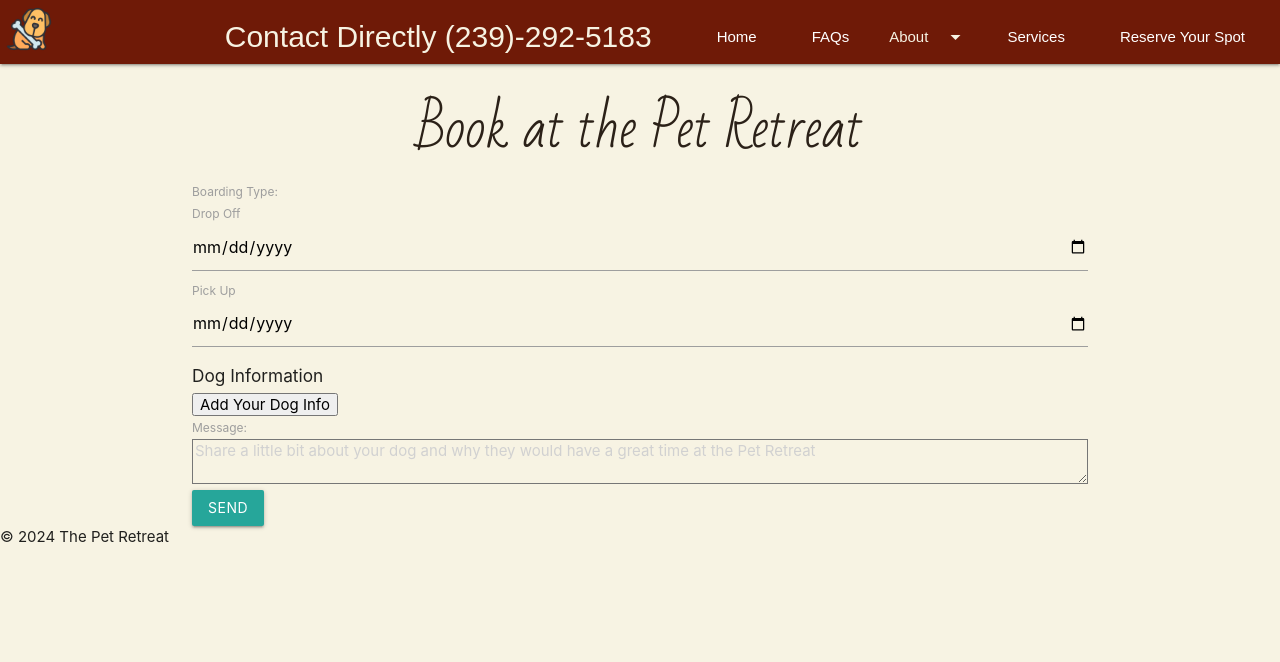
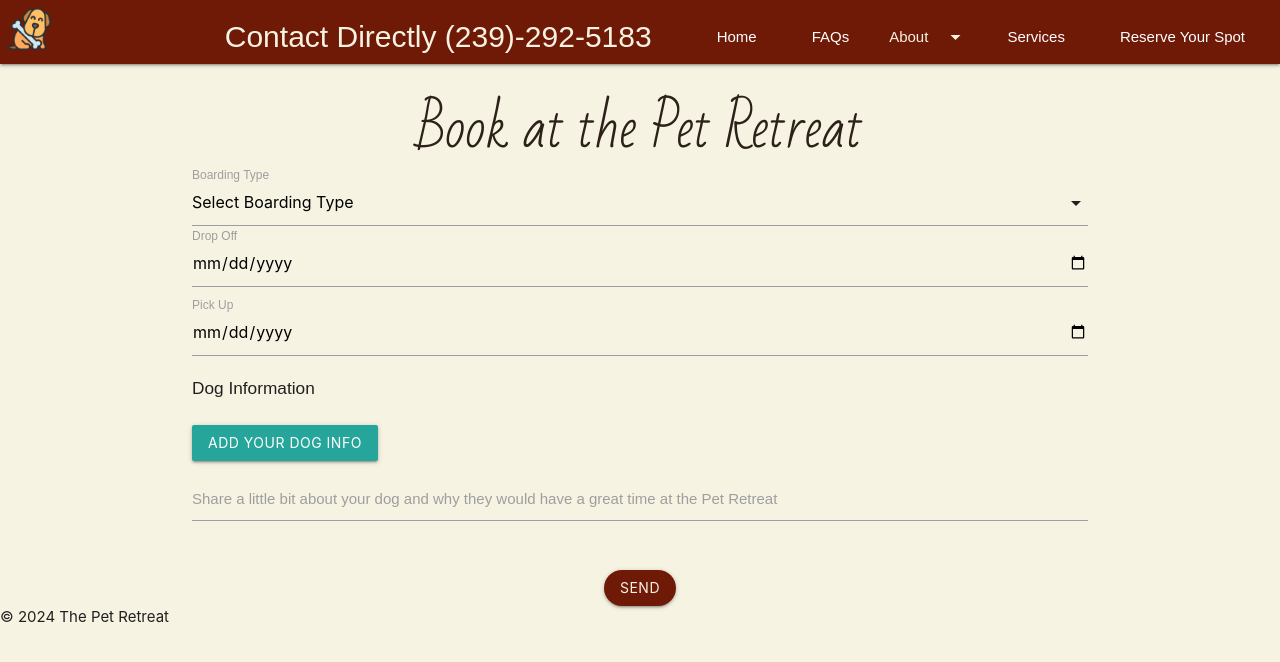
Before and after one commit to heathervalene/pet_retreat, a React (Vite) app: page /contact in a window 1280 px wide. Shown: the top 662 px of the page. Built offline with nearby package versions, Linux system fonts and the light colour scheme; a web font is replaced by a local one.

Commit message:
form fix

```diff
--- a/src/components/Contact.jsx
+++ b/src/components/Contact.jsx
@@ -1,4 +1,5 @@
-import  { useState } from 'react';
+import  { useState, useEffect } from 'react';
+import M from'materialize-css';
 
 const Contact = () => {
   const [boardingType, setBoardingType] = useState('');
@@ -24,29 +25,40 @@ const Contact = () => {
 
   };
 
+  useEffect(() => {
+    const select = document.querySelectorAll('select');
+    M.FormSelect.init(select);
+    const datepickers = document.querySelectorAll('.datepicker');
+    M.Datepicker.init(datepickers, {
+      format: 'yyyy-mm-dd',
+      showClearBtn: true,
+      autoClose: true,
+    });
+  }, [])
+
   return (
     <div>
       <h2 className="heading">Book at the Pet Retreat</h2>
       <div className="container">
         <form onSubmit={handleSubmit}>
-      <div>
-  <label>Boarding Type:</label>
+          <div className="input-field body-text">
             <select value={boardingType} onChange={(e) => setBoardingType(e.target.value)}>
               <option value="" disabled>Select Boarding Type</option>
               <option value="long-term">Long Term Boarding</option>
               <option value="day-care">Day Care</option>
             </select>
+            <label>Boarding Type</label>
+          </div>
+          <div className="input-field body-text">
+            <input type="date" value={dropOffTime} onChange={(e) => setDropOffTime(e.target.value)} />
+            <label>Drop Off</label>
+          </div>
+          <div className="input-field body-text">
+            <input type="date" value={pickUpTime} onChange={(e) => setPickUpTime(e.target.value)} />
+            <label>Pick Up</label>
           </div>
           <div>
-        <label>Drop Off</label>
-          <input type="date" value={dropOffTime} onChange={(e) => setDropOffTime(e.target.value)} />
-        </div>
-        <div>
-        <label>Pick Up</label>
-          <input type="date" value={pickUpTime} onChange={(e) => setPickUpTime(e.target.value)} />
-        </div>
-        <div>
-          <h6>Dog Information</h6>
+            <h6 className="body-text">Dog Information</h6>
             {dogInfo.map((dog, index) => (
               <div key={index}>
                 <input type="text" value={dog.name} onChange={(e) => handleChangeDogInfo(index, 'name', e.target.value)} placeholder='Name'/>
@@ -56,14 +68,15 @@ const Contact = () => {
                 <input type="text" value={dog.weight} onChange={(e) => handleChangeDogInfo(index, 'weight', e.target.value)} placeholder='Weight' />
               </div>
             ))}
-          <button type="button" onClick={handleAddDogInfo}>Add Your Dog Info</button>
+            <button type="button" onClick={handleAddDogInfo} className="btn btn-primary book">Add Your Dog Info</button>
           </div>
-        <div>
-        <label>Message:</label>
-          <textarea value={message} onChange={(e) => setMessage(e.target.value)} placeholder='Share a little bit about your dog and why they would have a great time at the Pet Retreat' ></textarea>
-
+          <div className="input-field body-text">
+            <textarea value={message} onChange={(e) => setMessage(e.target.value)}  className="materialize-textarea"></textarea>
+            <label>Share a little bit about your dog and why they would have a great time at the Pet Retreat</label>
           </div>
-        <button className="btn waves-effect waves-light" type="submit">Send</button>
+          <div className="container book">
+          <button className="btn btn-primary book" type="submit">Send</button>
+          </div>
         </form>
       </div>
     </div>
```
Lines whose indentation alone changed are shown as unchanged.
